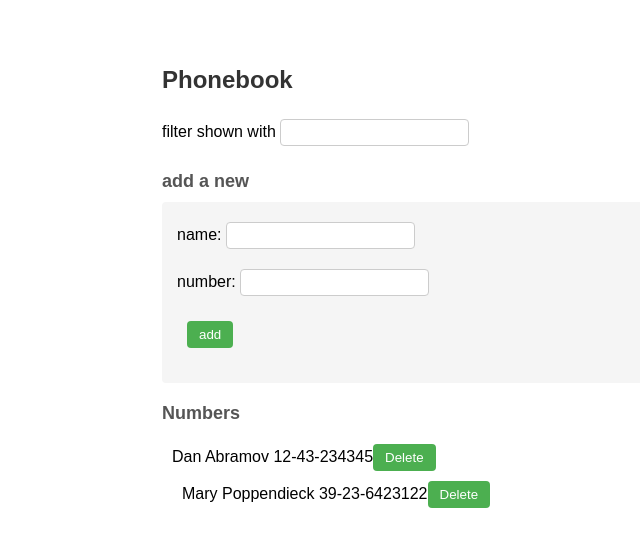
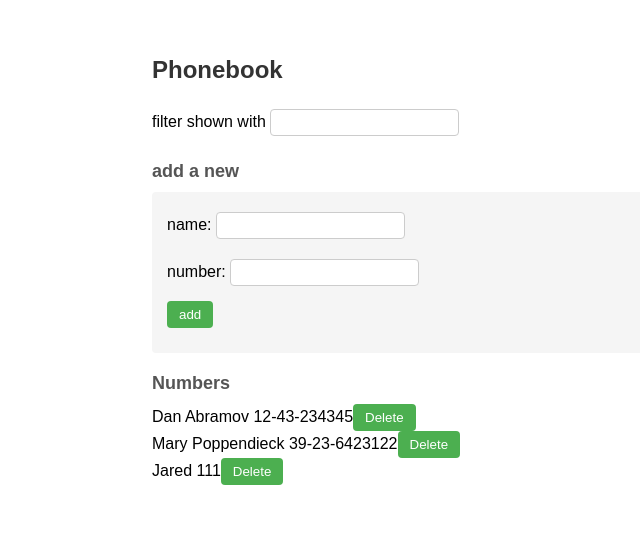
Before and after one commit to JaredKlopstein/Full-Stack-Open, a React (Vite) app in the folder part2/phonebook/: page / in a window 1280 px wide. Shown: the top 546 px of the page, without its empty margins (188-828 px from the left). Built offline with nearby package versions, Linux system fonts and the light colour scheme; data requests are answered from the project's data file.

Commit message:
adjusted css styling

```diff
--- a/part2/phonebook/db.json
+++ b/part2/phonebook/db.json
@@ -9,6 +9,11 @@
       "name": "Mary Poppendieck",
       "number": "39-23-6423122",
       "id": "4"
+    },
+    {
+      "name": "Jared ",
+      "number": "111",
+      "id": "Jn6zKMb"
     }
   ]
 }
--- a/part2/phonebook/src/index.css
+++ b/part2/phonebook/src/index.css
@@ -52,11 +52,6 @@ div:first-of-type > div {
     margin-bottom: 20px;
 }
 
-/* Basic styling for the numbers section */
-div:last-of-type {
-    padding: 10px;
-}
-
 .notification {
     border: 2px solid green;
     background-color: #f0f0f0;
```
